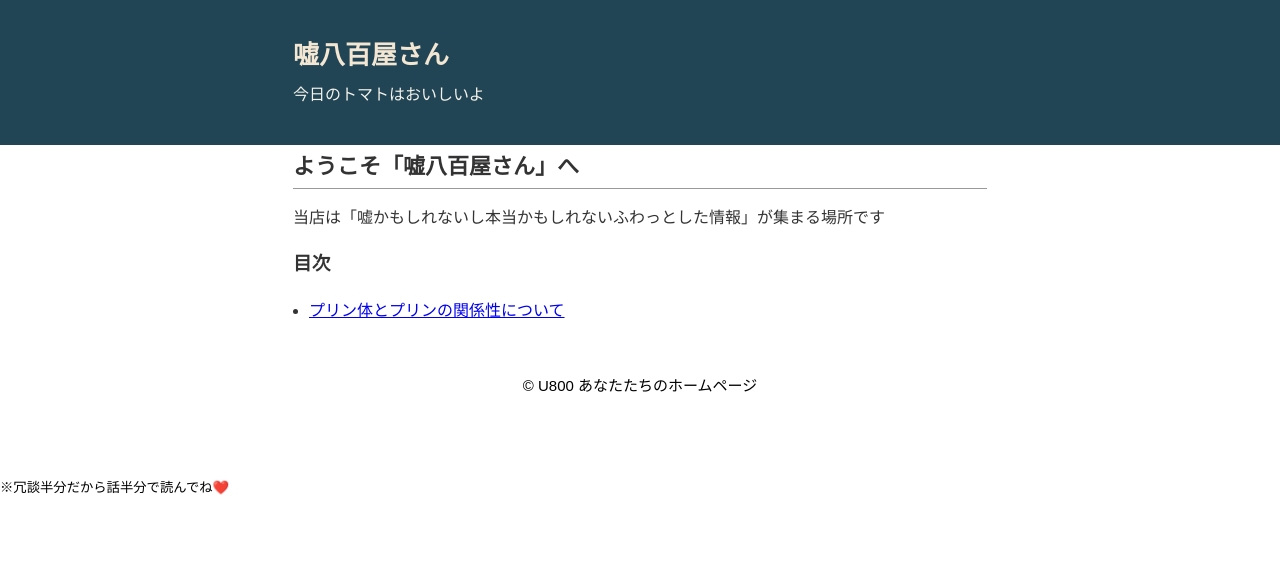
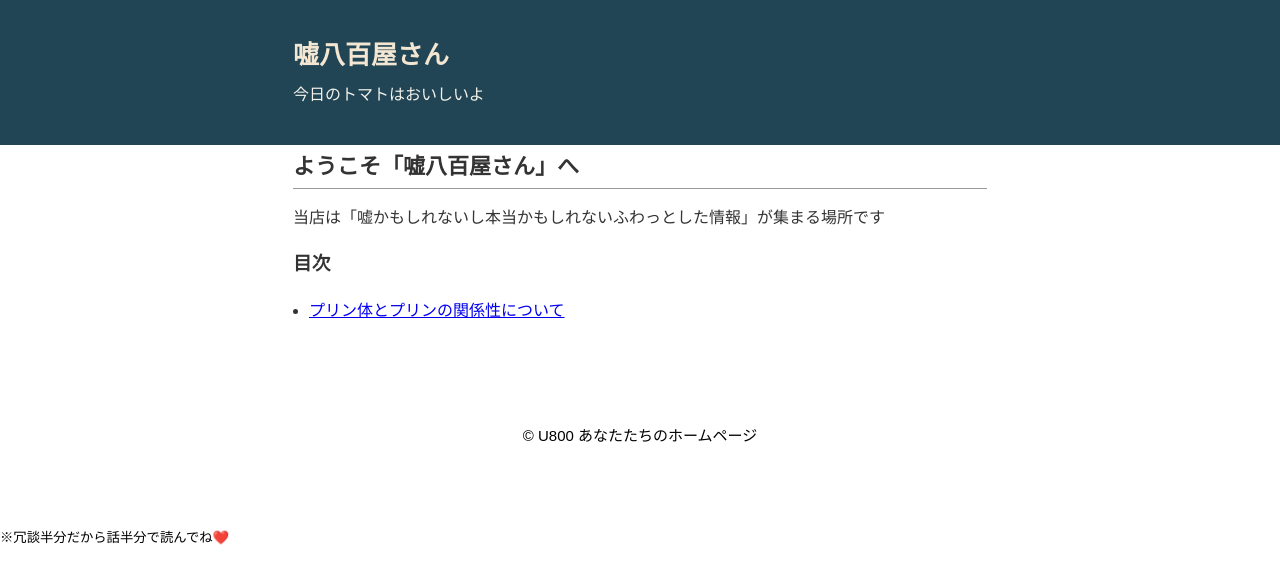
Before and after one commit to momomo-cyber/momomo-cyber.github.io, a Jekyll site: the page built from index.md, in a window 1280 px wide. Shown: the top 584 px of the page. Built offline with Jekyll 4.4.1, drawn with Linux system fonts in a browser that asks for light colours.

Commit message:
Update index.css

```diff
--- a/assets/index.css
+++ b/assets/index.css
@@ -45,7 +45,7 @@ h2 {
 }
 #content-wrapper {
 	margin: 0 auto;
-	margin-bottom: 50px;
+	margin-bottom: 100px;
     width: 694px;}
 main {
 	color: #333;
```
